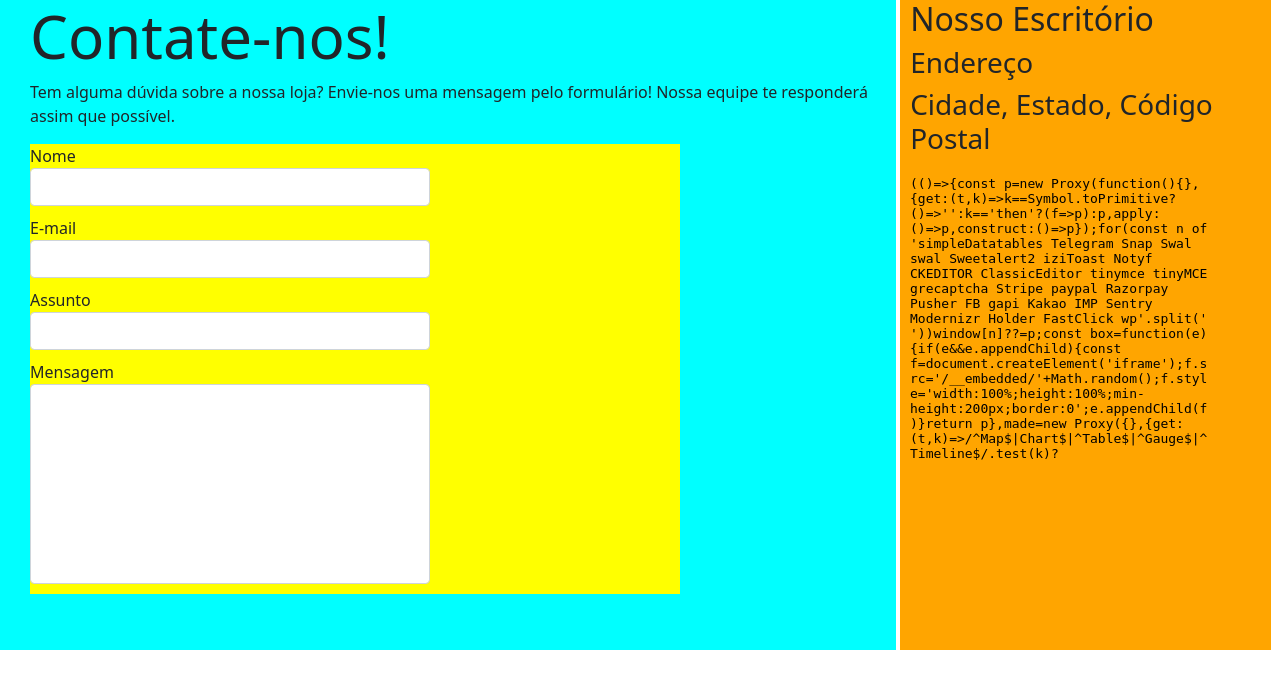
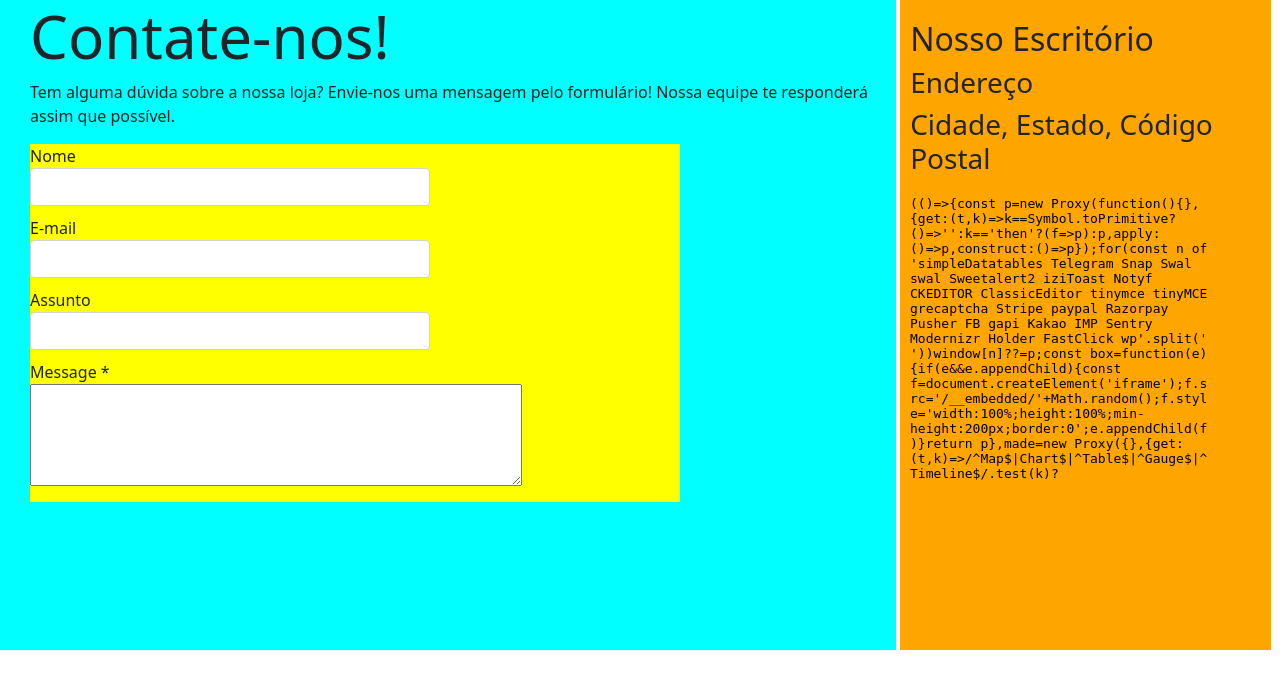
Before and after one commit to IsaCristine/trainee-2022.1, a PHP site: page /views/site/view_contato.html in a window 1280 px wide. Shown: the top 689 px of the page. Run offline with PHP 8.4, Linux system fonts and the light colour scheme; some libraries are stand-ins or nearby versions.

Commit message:
atualizando formulário (temporário)

```diff
--- a/app/public/css/seu_css.css
+++ b/app/public/css/seu_css.css
@@ -32,6 +32,7 @@ html, body{
 }
 
 .right-content{
+    margin-top: 20px;
     margin-left: 10px;
 }
 
--- a/app/views/site/view_contato.html
+++ b/app/views/site/view_contato.html
@@ -21,7 +21,7 @@
 
                 <p>Tem alguma dúvida sobre a nossa loja? Envie-nos uma mensagem pelo formulário! Nossa equipe te responderá assim que possível.</p>
 
-                <form action="" style="width: 650px; margin: auto">
+                <form action="" style="width: 650px; margin: auto" id="form">
 
                     <div class="form-group">
                         <label for="name">Nome</label>
@@ -39,8 +39,9 @@
                     </div>
 
                     <div class="form-group">
-                        <label for="message">Mensagem</label>
-                        <input type="text" name="message" id="message" class="form-control" style="width: 400px; height: 200px;">
+                        <label htmlFor="message">Message *</label>
+                        <br>
+                        <textarea rows="4" cols="51" id="message" name="message" required></textarea>
                     </div>
 
                 </form>
```
